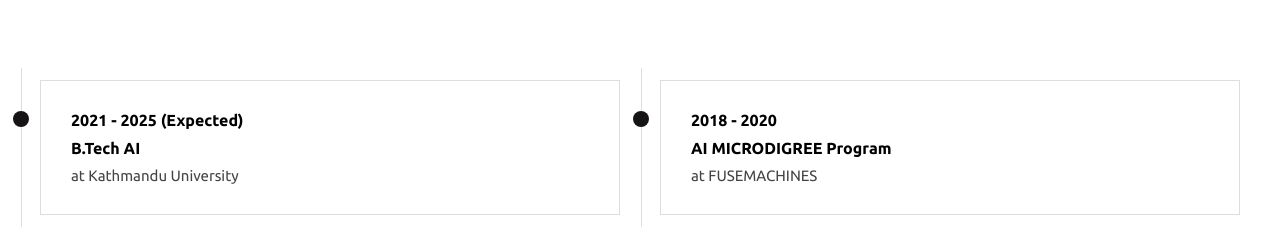
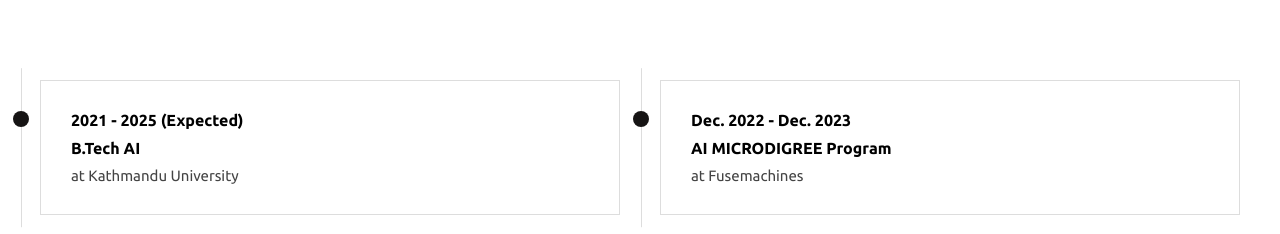
Before and after one commit to RahulMht/Portfolio-Website, a plain HTML site: page index.html in a window 1280 px wide. Shown: the part 2353-2587 px from the top of the page. Drawn offline with nearby package versions, Linux system fonts and the light colour scheme; some packages are replaced by stand-ins of ours; a script that the page names is missing.

Commit message:
date modified

```diff
--- a/index.html
+++ b/index.html
@@ -320,9 +320,9 @@
           </div>
 
           <div class="block">
-            <h4>2018 - 2020</h4>
+            <h4>Dec. 2022 - Dec. 2023</h4>
             <h3>AI MICRODIGREE Program </h3>
-            <p>at FUSEMACHINES</p>
+            <p>at Fusemachines</p>
           </div>
         </div>
       </div>
```
